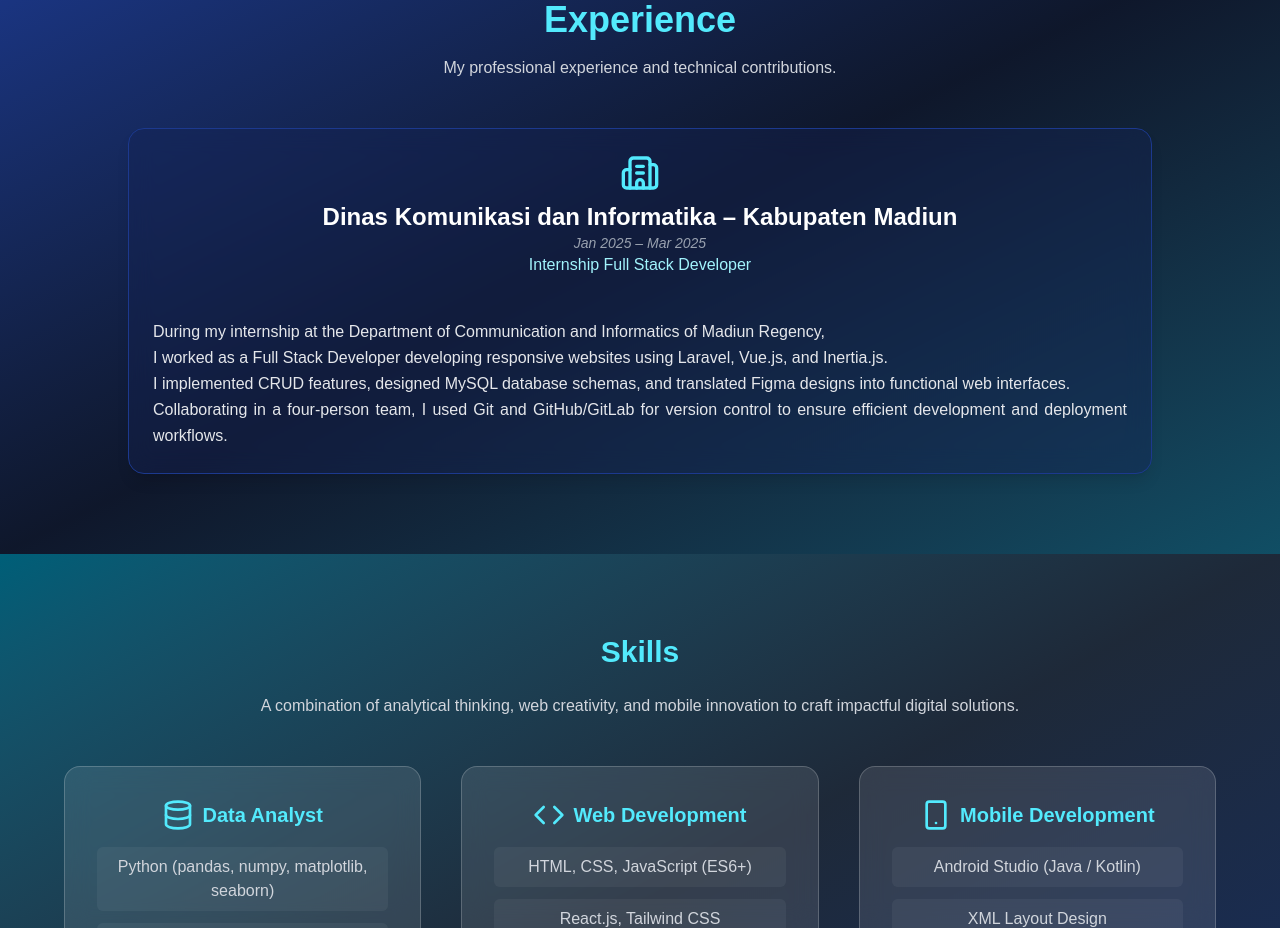
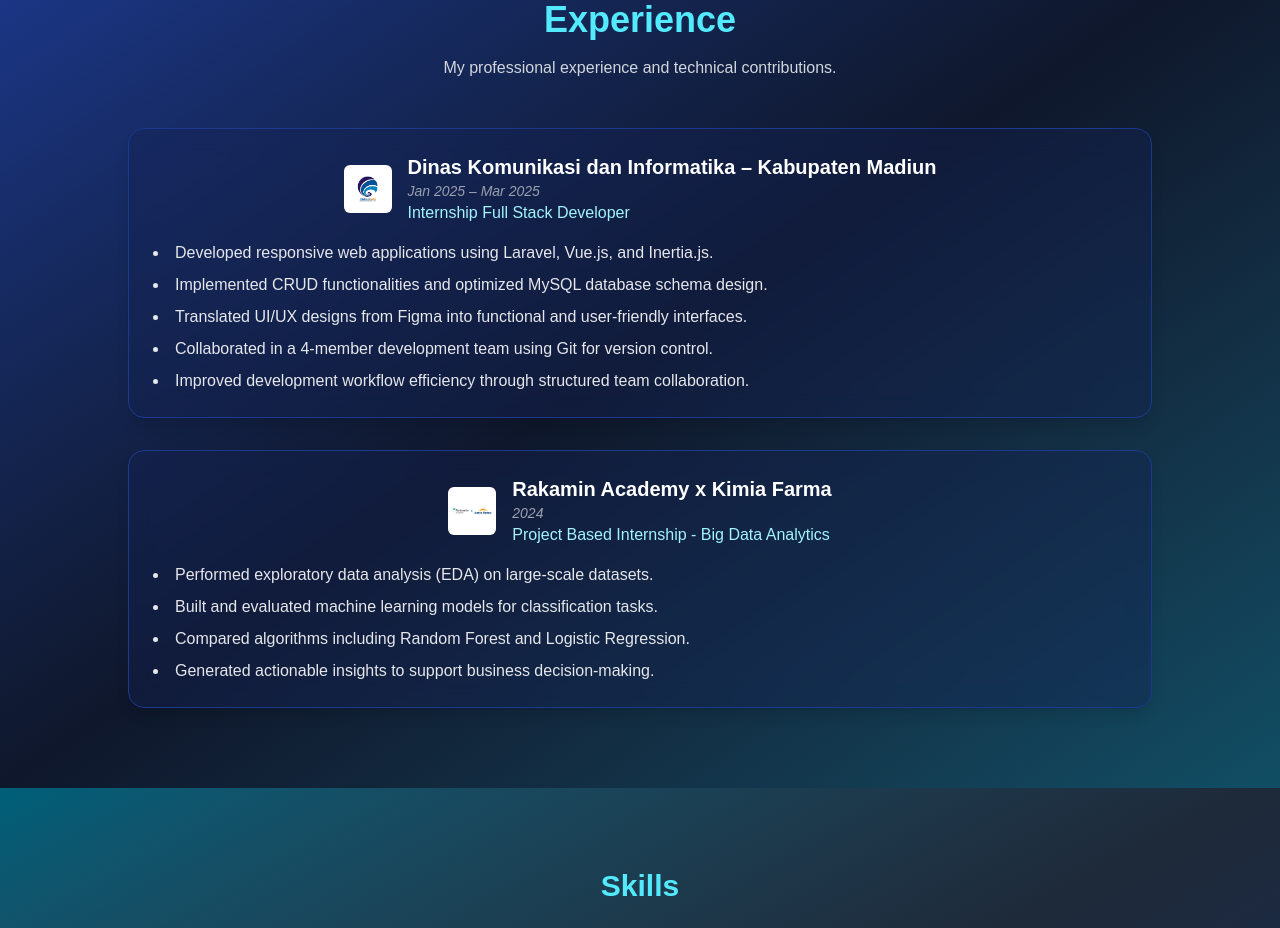
Before and after one commit to rehanasalsabilla/Portfolio-Website-About-Me, a React (Vite) app: page / in a window 1280 px wide. Shown: the part 880-1808 px from the top of the page. Built offline with nearby package versions, Linux system fonts and the light colour scheme.

Commit message:
Experience

```diff
--- a/src/components/Experience.jsx
+++ b/src/components/Experience.jsx
@@ -1,19 +1,37 @@
 import React from "react";
 import { motion } from "framer-motion";
 import { Building2 } from "lucide-react";
+import kominfoLogo from "../assets/diskominfo.png";
+import rakaminLogo from "../assets/rakamin.png";
 
 const Experience = () => {
-  const experience = {
+  const experiences = [
+    {
       company: "Dinas Komunikasi dan Informatika – Kabupaten Madiun",
+      logo: kominfoLogo,
       position: "Internship Full Stack Developer",
       period: "Jan 2025 – Mar 2025",
-    description: `
-      During my internship at the Department of Communication and Informatics of Madiun Regency,
-      I worked as a Full Stack Developer developing responsive websites using Laravel, Vue.js, and Inertia.js.
-      I implemented CRUD features, designed MySQL database schemas, and translated Figma designs into functional web interfaces.
-      Collaborating in a four-person team, I used Git and GitHub/GitLab for version control to ensure efficient development and deployment workflows.
-    `,
-  };
+      description: [
+        "Developed responsive web applications using Laravel, Vue.js, and Inertia.js.",
+        "Implemented CRUD functionalities and optimized MySQL database schema design.",
+        "Translated UI/UX designs from Figma into functional and user-friendly interfaces.",
+        "Collaborated in a 4-member development team using Git for version control.",
+        "Improved development workflow efficiency through structured team collaboration.",
+      ],
+    },
+    {
+      company: "Rakamin Academy x Kimia Farma",
+      logo: rakaminLogo,
+      position: "Project Based Internship - Big Data Analytics",
+      period: "2024",
+      description: [
+        "Performed exploratory data analysis (EDA) on large-scale datasets.",
+        "Built and evaluated machine learning models for classification tasks.",
+        "Compared algorithms including Random Forest and Logistic Regression.",
+        "Generated actionable insights to support business decision-making.",
+      ],
+    },
+  ];
 
   return (
     <section
@@ -28,30 +46,48 @@
         viewport={{ once: true }}
         className="text-center mb-12"
       >
-        <h2 className="text-4xl font-bold mb-4 text-cyan-300">Experience</h2>
+        <h2 className="text-4xl font-bold mb-4 text-cyan-300">
+          Experience
+        </h2>
         <p className="text-gray-300 max-w-2xl mx-auto">
           My professional experience and technical contributions.
         </p>
       </motion.div>
 
-      {/* Experience Card */}
+      {/* Experience List */}
+      <div className="space-y-8">
+        {experiences.map((exp, index) => (
           <motion.div
+            key={index}
             initial={{ opacity: 0, y: 30 }}
             whileInView={{ opacity: 1, y: 0 }}
-        transition={{ duration: 0.6 }}
+            transition={{ duration: 0.6, delay: index * 0.2 }}
             viewport={{ once: true }}
             className="max-w-5xl mx-auto bg-blue-950/40 backdrop-blur-md p-6 rounded-2xl shadow-lg border border-blue-900 hover:shadow-cyan-500/30 hover:scale-[1.02] transition-all"
           >
-        <div className="flex flex-col items-center text-center mb-4">
-          <Building2 size={40} className="text-cyan-300 mb-2" />
-          <h3 className="text-2xl font-semibold">{experience.company}</h3>
-          <p className="text-sm text-gray-400 italic">{experience.period}</p>
-          <p className="text-cyan-200 font-medium">{experience.position}</p>
+            {/* Header */}
+            <div className="flex items-center gap-4 justify-center mb-4">
+              <img
+                src={exp.logo}
+                alt={exp.company}
+                className="w-12 h-12 object-contain rounded-md bg-white p-1"
+              />
+              <div className="text-left">
+                <h3 className="text-xl font-semibold">{exp.company}</h3>
+                <p className="text-sm text-gray-400 italic">{exp.period}</p>
+                <p className="text-cyan-200 font-medium">{exp.position}</p>
               </div>
-        <p className="text-gray-200 leading-relaxed text-justify whitespace-pre-line">
-          {experience.description}
-        </p>
+            </div>
+
+            {/* Description */}
+            <ul className="text-gray-200 list-disc list-inside space-y-2 text-left">
+              {exp.description.map((item, i) => (
+                <li key={i}>{item}</li>
+              ))}
+            </ul>
           </motion.div>
+        ))}
+      </div>
     </section>
   );
 };
```
Also changed, not shown: src/assets/diskominfo.png (added), src/assets/rakamin.png (added). Lines whose indentation alone changed are shown as unchanged.
